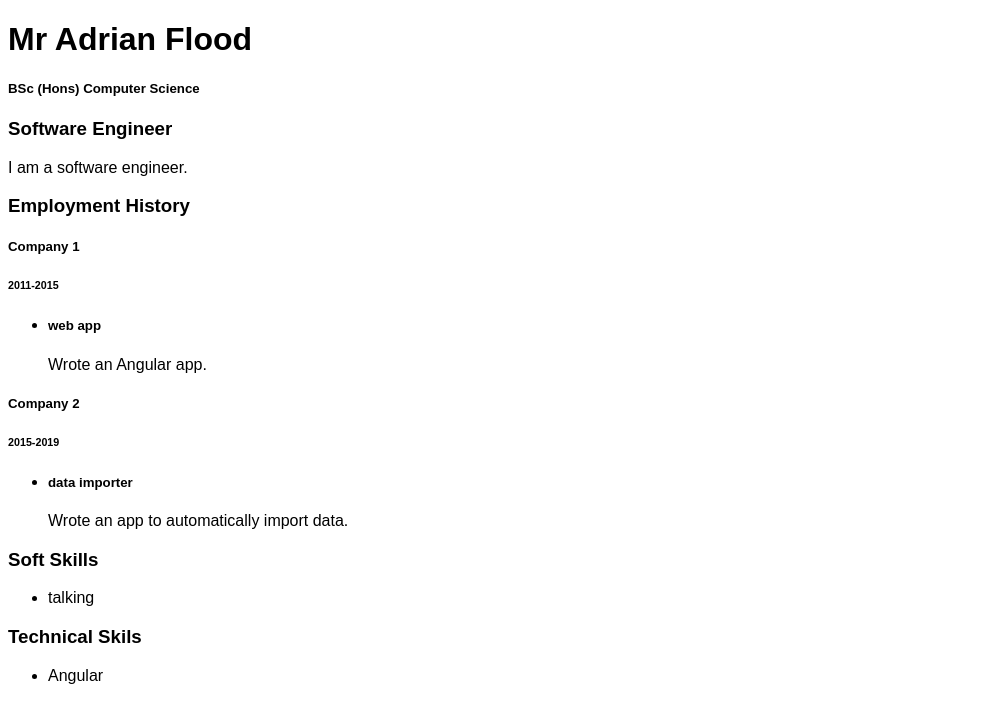
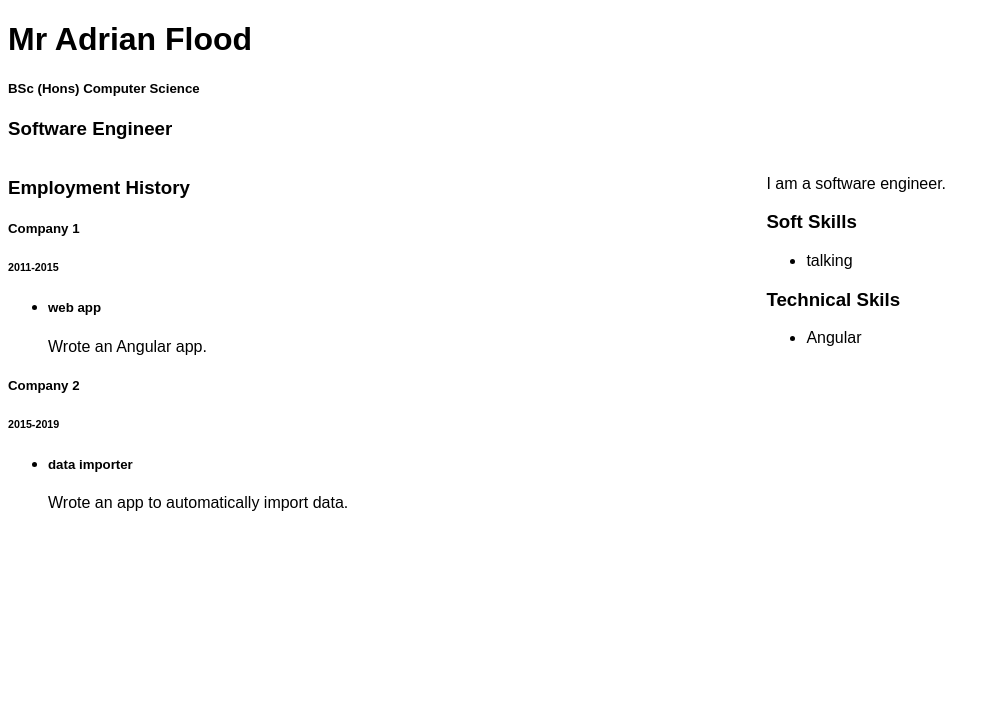
Before and after one commit to ajf2/cv, an Angular app: page / in a window 1280 px wide. Shown: the top 722 px of the page, without its empty margins (0-998 px from the left). Built offline with nearby package versions, Linux system fonts and the light colour scheme.

Commit message:
Set a two column layout using CSS flexbox.

```diff
--- a/src/app/cv/cv.component.html
+++ b/src/app/cv/cv.component.html
@@ -1,5 +1,11 @@
 <app-header [name]="cvData.name" [nameSuffix]="cvData.nameSuffix" [jobTitle]="cvData.jobTitle"></app-header>
-<app-personal-summary [personalSummary]="cvData.personalSummary"></app-personal-summary>
-<app-employment-history [employmentHistory]="cvData.employmentHistory"></app-employment-history>
-<app-soft-skills [softSkills]="cvData.softSkills"></app-soft-skills>
-<app-tech-skills [techSkills]="cvData.techSkills"></app-tech-skills>
+<div class="flex-container">
+  <div class="flex-item-1">
+    <app-employment-history [employmentHistory]="cvData.employmentHistory"></app-employment-history>
+  </div>
+  <div class="flex-item-2">
+    <app-personal-summary [personalSummary]="cvData.personalSummary"></app-personal-summary>
+    <app-soft-skills [softSkills]="cvData.softSkills"></app-soft-skills>
+    <app-tech-skills [techSkills]="cvData.techSkills"></app-tech-skills>
+  </div>
+</div>
--- a/src/app/cv/cv.component.scss
+++ b/src/app/cv/cv.component.scss
@@ -0,0 +1,11 @@
+.flex-container {
+  display: flex;
+}
+
+.flex-item-1 {
+  width: 60%;
+}
+
+.flex-item-2 {
+  width: 40%;
+}
```
